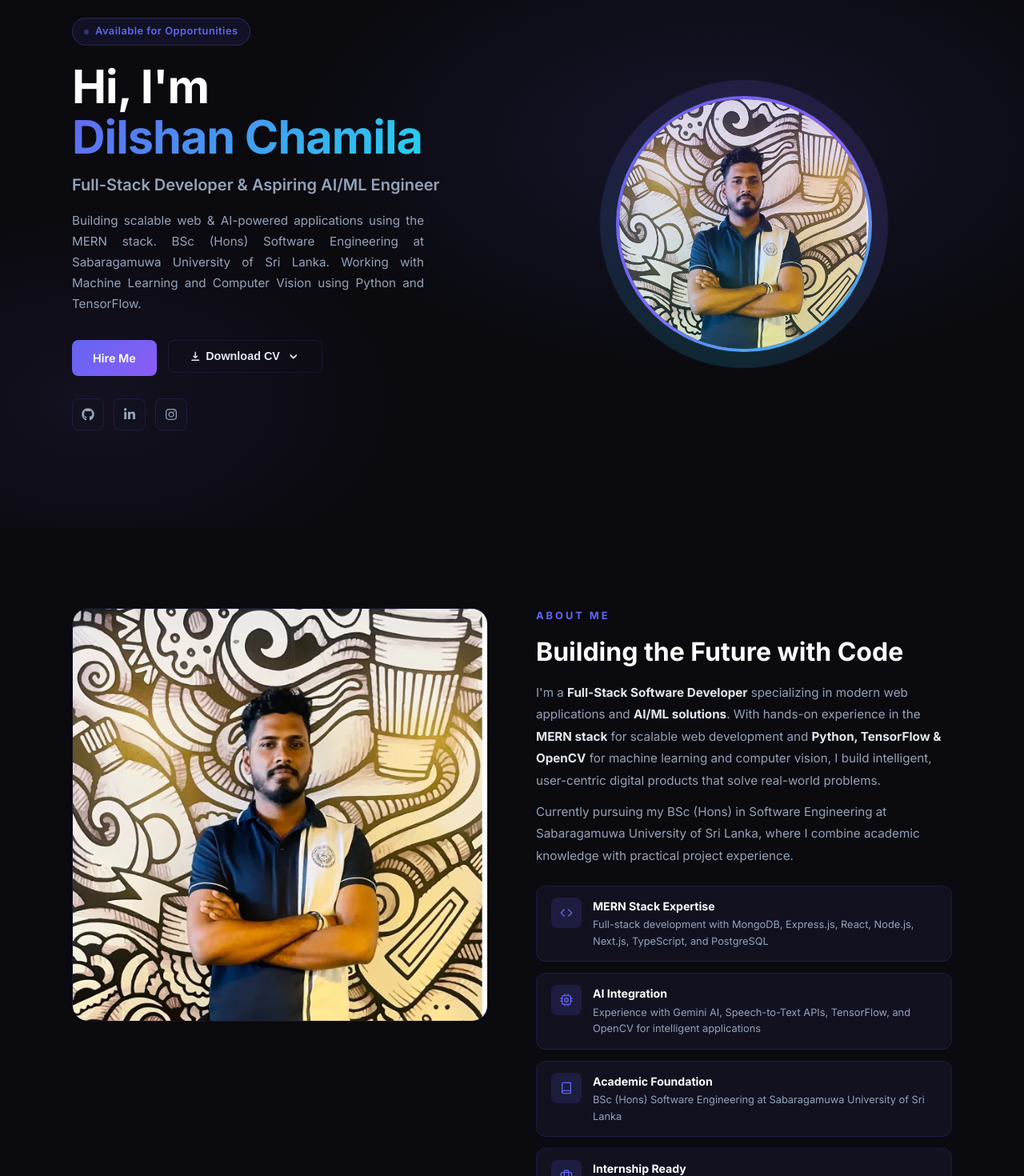
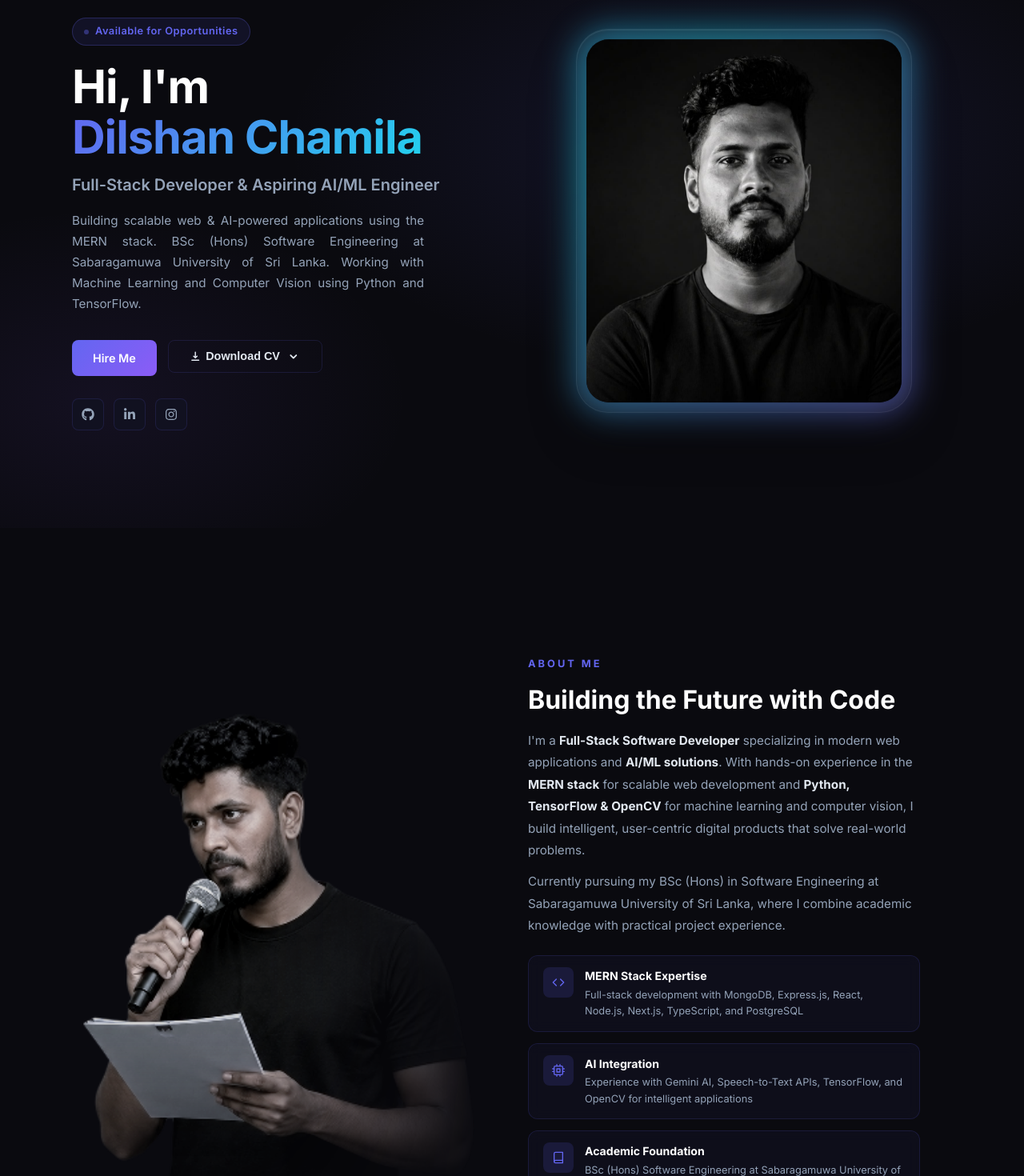
Before and after one commit to ChamilaDeSilvaKarunanayaka/My-Portfolio, a React (Vite) app: page / in a window 1280 px wide. Shown: the part 140-1610 px from the top of the page at 80% size. Built offline with nearby package versions, Linux system fonts and the light colour scheme.

Commit message:
feat: implement global CSS styling and create About component with profile assets

```diff
--- a/src/components/About.jsx
+++ b/src/components/About.jsx
@@ -11,12 +11,26 @@ const highlights = [
 export default function About() {
   const ref = useFadeUp()
   return (
-    <section className="section" id="about">
-      <div className="container">
-        <div className="about-grid" ref={ref}>
+    <section className="section" id="about" style={{ padding: '100px 0 0' }}>
+      <div className="about-section-wrap" ref={ref}>
+        {/* Cinematic bleed image — absolute positioned to left half */}
         <div className="about-img-wrap fade-up">
-            <img src="/images/profile/avatar.webp" alt="Dilshan Chamila" loading="lazy" decoding="async" />
+          <img
+            src="/images/profile/avatar2.webp"
+            alt="Dilshan Chamila"
+            loading="lazy"
+            decoding="async"
+            onError={e => { e.target.style.display = 'none'; e.target.nextElementSibling.style.display = 'flex' }}
+          />
+          <div className="about-img-placeholder" style={{ display: 'none' }}>👨‍💻</div>
         </div>
+
+        <div className="container relative z-10" style={{ position: 'relative', zIndex: 10 }}>
+          <div className="about-grid">
+            {/* Empty space block for grid left side to let absolute image show through */}
+            <div className="about-spacer"></div>
+
+            {/* Content panel */}
             <div className="about-content fade-up">
               <p className="about-label">About Me</p>
               <h2 className="about-title">Building the Future with Code</h2>
@@ -50,6 +64,7 @@ export default function About() {
             </div>
           </div>
         </div>
+      </div>
     </section>
   )
 }
--- a/src/index.css
+++ b/src/index.css
@@ -376,32 +376,48 @@ ul { list-style: none; }
   position: relative;
 }
 .hero-img-ring {
-  width: 320px; height: 320px;
-  border-radius: 50%;
-  background: linear-gradient(135deg, var(--accent), var(--accent2), var(--cyan));
-  padding: 4px;
+  width: 420px; height: 480px;
+  border-radius: 40px;
+  background: rgba(255, 255, 255, 0.03);
+  padding: 12px;
   position: relative;
+  box-shadow: 0 30px 60px rgba(0, 0, 0, 0.3), inset 0 1px 0 rgba(255, 255, 255, 0.1);
+  backdrop-filter: blur(10px);
+  -webkit-backdrop-filter: blur(10px);
+  animation: float 6s ease-in-out infinite;
+  border: 1px solid rgba(255, 255, 255, 0.08);
+}
+@keyframes float {
+  0%, 100% { transform: translateY(0); }
+  50% { transform: translateY(-20px); }
 }
 .hero-img-ring::before {
   content: '';
   position: absolute;
-  inset: -20px;
-  border-radius: 50%;
-  background: conic-gradient(from 0deg, var(--accent), var(--accent2), var(--cyan), var(--accent));
-  opacity: 0.15;
-  animation: spin 8s linear infinite;
+  inset: -2px;
+  border-radius: 42px;
+  background: linear-gradient(135deg, var(--accent), var(--cyan), var(--accent2), var(--accent));
+  background-size: 300% 300%;
+  z-index: -1;
+  opacity: 0.5;
+  filter: blur(20px);
+  animation: glowSweep 8s linear infinite;
 }
-@keyframes spin { to { transform: rotate(360deg); } }
+@keyframes glowSweep {
+  0% { background-position: 0% 50%; }
+  50% { background-position: 100% 50%; }
+  100% { background-position: 0% 50%; }
+}
 .hero-img-ring img {
   width: 100%; height: 100%;
-  border-radius: 50%;
+  border-radius: 28px;
   object-fit: cover;
   object-position: top;
   background: var(--card);
 }
 .hero-img-placeholder {
   width: 100%; height: 100%;
-  border-radius: 50%;
+  border-radius: 28px;
   background: linear-gradient(135deg, var(--card), var(--card2));
   display: flex; align-items: center; justify-content: center;
   font-size: 6rem; color: var(--accent);
@@ -426,7 +442,10 @@ ul { list-style: none; }
 @media (max-width: 768px) {
   .hero-grid { grid-template-columns: 1fr; text-align: center; }
   .hero-img-wrap { order: -1; }
-  .hero-img-ring { width: 220px; height: 220px; }
+  .hero-img-ring { width: 280px; height: 340px; border-radius: 30px; padding: 8px; }
+  .hero-img-ring::before { border-radius: 32px; filter: blur(15px); }
+  .hero-img-ring img { border-radius: 22px; }
+  .hero-img-placeholder { border-radius: 22px; }
   .hero-desc { max-width: 100%; }
   .hero-actions { justify-content: center; }
   .hero-social { justify-content: center; }
@@ -434,30 +453,49 @@ ul { list-style: none; }
 }
 
 /* ===== ABOUT ===== */
+.about-section-wrap {
+  position: relative;
+  overflow: hidden;
+  min-height: 620px;
+}
+.about-img-wrap {
+  position: absolute;
+  top: 0;
+  left: 0;
+  width: 50%;
+  height: 100%;
+}
+.about-img-wrap img {
+  width: 100%;
+  height: 100%;
+  object-fit: cover;
+  object-position: center top;
+  display: block;
+  mask-image:
+    linear-gradient(to right, rgba(0,0,0,1) 50%, rgba(0,0,0,0) 95%),
+    linear-gradient(to bottom, rgba(0,0,0,1) 50%, rgba(0,0,0,0) 95%);
+  mask-composite: intersect;
+  -webkit-mask-image:
+    linear-gradient(to right, rgba(0,0,0,1) 50%, rgba(0,0,0,0) 95%),
+    linear-gradient(to bottom, rgba(0,0,0,1) 50%, rgba(0,0,0,0) 95%);
+  -webkit-mask-composite: source-in;
+  filter: contrast(1.05) brightness(0.85);
+}
+.about-img-placeholder {
+  width: 100%;
+  height: 100%;
+  background: linear-gradient(135deg, var(--card), var(--card2));
+  display: flex; align-items: center; justify-content: center;
+  font-size: 5rem; color: var(--accent);
+  mask-image: linear-gradient(to right, black 50%, transparent 95%);
+  -webkit-mask-image: linear-gradient(to right, black 50%, transparent 95%);
+}
 .about-grid {
   display: grid;
   grid-template-columns: 1fr 1fr;
-  gap: 60px;
-  align-items: start;
-}
-.about-img-wrap {
-  position: relative;
-  border-radius: 20px;
-  overflow: hidden;
-}
-.about-img-wrap img {
-  width: 100%;
-  border-radius: 20px;
-  border: 1px solid var(--border);
-}
-.about-img-placeholder {
-  width: 100%;
-  aspect-ratio: 4/5;
-  border-radius: 20px;
-  background: linear-gradient(135deg, var(--card), var(--card2));
-  border: 1px solid var(--border);
-  display: flex; align-items: center; justify-content: center;
-  font-size: 5rem; color: var(--accent);
+  gap: 40px;
+  align-items: center;
+  min-height: 620px;
 }
 .about-label {
   font-size: 0.8rem;
@@ -474,19 +512,26 @@ ul { list-style: none; }
   line-height: 1.3;
   margin-bottom: 16px;
 }
+.about-content {
+  padding: 60px 40px 60px 0;
+  position: relative;
+  z-index: 2;
+}
 .about-desc { color: var(--muted); line-height: 1.8; margin-bottom: 12px; font-size: 0.95rem; }
 .about-highlights { display: flex; flex-direction: column; gap: 14px; margin: 24px 0; }
 .highlight {
   display: flex;
   align-items: flex-start;
   gap: 14px;
-  background: var(--card);
+  background: rgba(17,17,32,0.7);
   border: 1px solid var(--border);
   border-radius: 12px;
   padding: 14px 18px;
-  transition: border-color 0.2s;
+  transition: border-color 0.2s, background 0.2s;
+  backdrop-filter: blur(8px);
+  -webkit-backdrop-filter: blur(8px);
 }
-.highlight:hover { border-color: var(--accent); }
+.highlight:hover { border-color: var(--accent); background: rgba(17,17,32,0.9); }
 .highlight-icon {
   width: 38px; height: 38px; min-width: 38px;
   border-radius: 8px;
@@ -500,7 +545,17 @@ ul { list-style: none; }
 .about-stat { text-align: center; }
 .about-stat .num { font-size: 1.8rem; font-weight: 900; color: var(--white); }
 .about-stat .lbl { font-size: 0.75rem; color: var(--muted); }
-@media (max-width: 768px) { .about-grid { grid-template-columns: 1fr; } }
+@media (max-width: 900px) {
+  .about-grid { grid-template-columns: 1fr; min-height: auto; gap: 0; }
+  .about-spacer { display: none; }
+  .about-img-wrap { position: relative; width: 100%; height: 380px; }
+  .about-img-wrap img {
+    mask-image: linear-gradient(to bottom, rgba(0,0,0,1) 50%, rgba(0,0,0,0) 100%);
+    -webkit-mask-image: linear-gradient(to bottom, rgba(0,0,0,1) 50%, rgba(0,0,0,0) 100%);
+    -webkit-mask-composite: unset;
+  }
+  .about-content { padding: 32px 0 60px 0; }
+}
 
 /* ===== EDUCATION & EXPERIENCE ===== */
 .timeline { display: flex; flex-direction: column; gap: 0; position: relative; }
```
Also changed, not shown: public/images/profile/avatar.webp, public/images/profile/avatar2.webp (added). Lines whose indentation alone changed are shown as unchanged.
